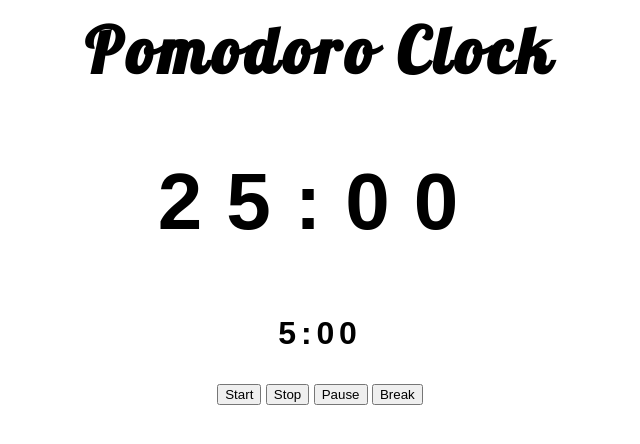
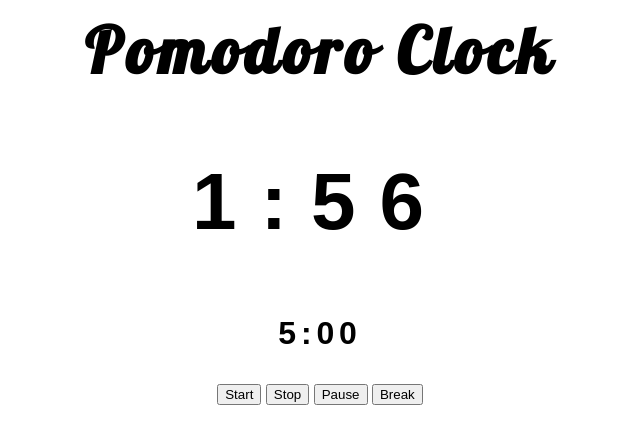
Before and after one commit to drregg6/js_pomodoro_2, a plain HTML site: page index.html in a window 1280 px wide. Shown: the whole page, without its empty margins (320-960 px from the left). Drawn offline with Linux system fonts and the light colour scheme.

Commit message:
preliminary countdown functionality

```diff
--- a/assets/js/scripts.js
+++ b/assets/js/scripts.js
@@ -0,0 +1,36 @@
+let primaryMin = document.querySelector('.primary-min');
+let primarySec = document.querySelector('.primary-sec');
+let inputTime = parseInt(primaryMin.innerText);
+let totalSeconds = inputTime * 60;
+let count = 0;
+
+let intervalId = setInterval(function() {
+    let min = Math.floor(totalSeconds / 60);
+    let sec = totalSeconds % 60;
+
+    if (min === 0) {
+        primaryMin.textContent = '0';
+    } else {
+        primaryMin.textContent = '' + min;
+    }
+
+    if (sec >= 0 && sec <= 9) {
+        primarySec.textContent = '0' + sec;
+    } else {
+        primarySec.textContent = '' + sec;
+    }
+
+    totalSeconds--;
+
+    if (totalSeconds === -1) {
+        primaryMin.textContent = '0';
+        primarySec.textContent = '00';
+        clearInterval(intervalId);
+    }
+
+    // count++;
+    // if (count === 3) {
+    //     clearInterval(intervalId);
+    // }
+    // console.log(totalSeconds);
+}, 1000)
--- a/index.html
+++ b/index.html
@@ -12,7 +12,7 @@
     <section>
         <div class="times">
             <h1 class="primary-time">
-                <span class="primary-min">25</span>:<span class="primary-sec">00</span>
+                <span class="primary-min">2</span>:<span class="primary-sec">00</span>
             </h1>
             <h3 class="secondary-time">
                 <span class="secondary-min">5</span>:<span class="secondary-sec">00</span>
@@ -25,6 +25,8 @@
             <button class="break">Break</button>
         </section>
     </section>
+
+    <script src="assets/js/scripts.js"></script>
 </body>
 
 </html>
```
